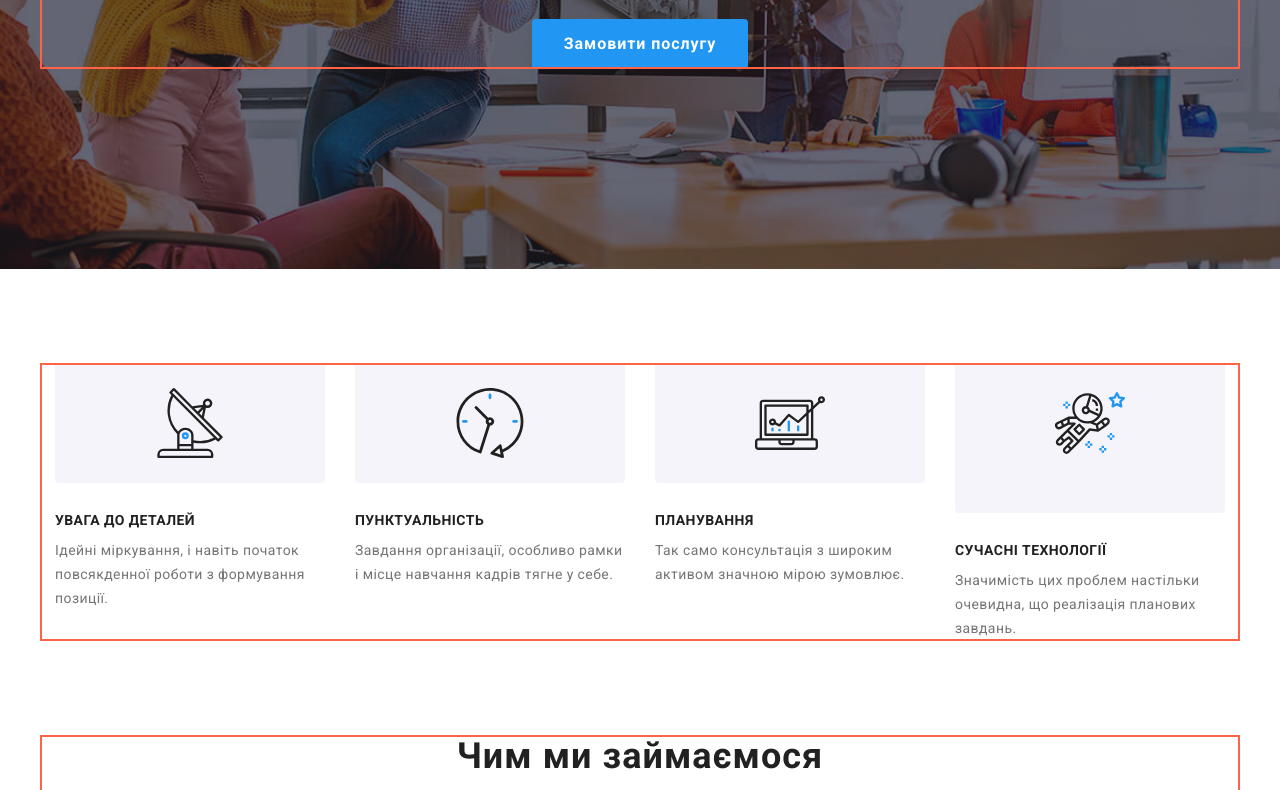
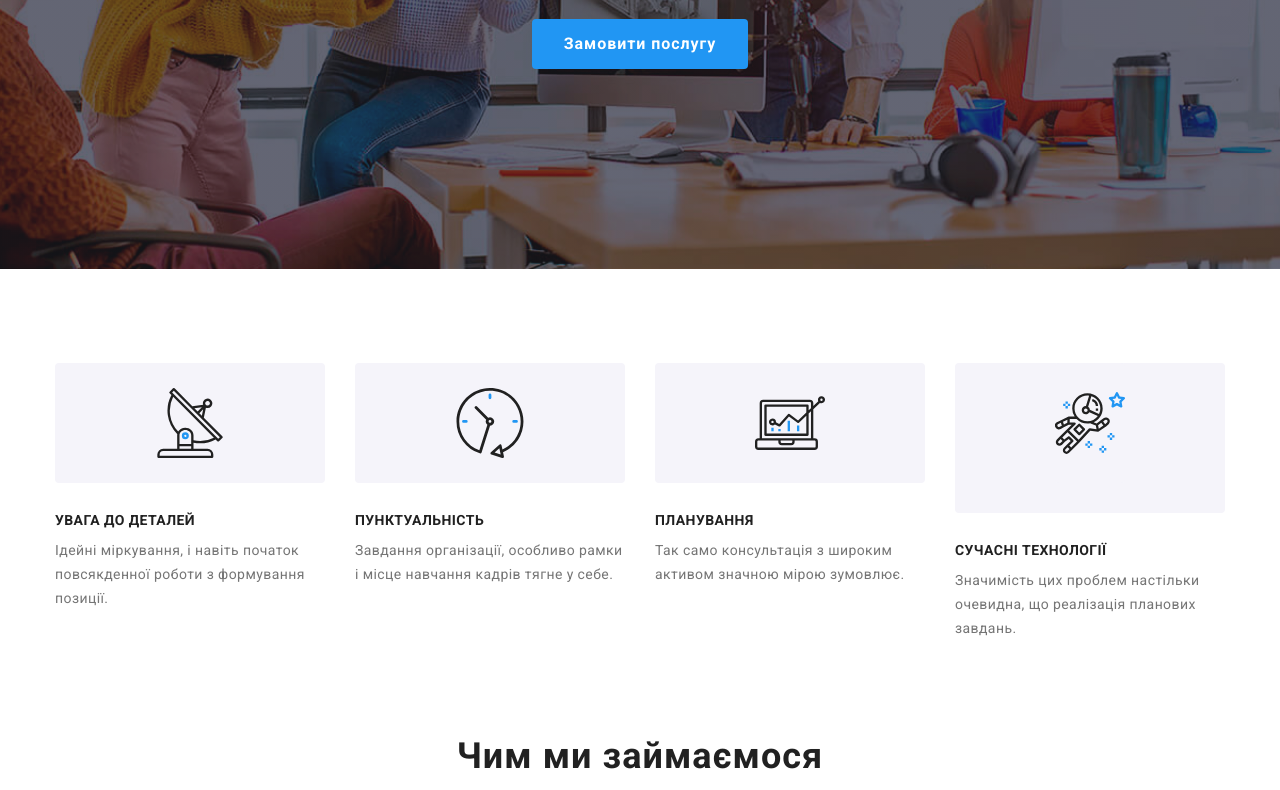
Before and after one commit to mykytau/-goit-markup-hw-08, a plain HTML site: page index.html in a window 1280 px wide. Shown: the part 411-1201 px from the top of the page. Drawn offline with nearby package versions, Linux system fonts and the light colour scheme; files that its build step writes are made by us from their sources.

Commit message:
Update _container.scss

```diff
--- a/sass/base/_container.scss
+++ b/sass/base/_container.scss
@@ -4,8 +4,7 @@
     padding-right: 15px;
     margin-left: auto;
     margin-right: auto;
-    outline: 2px solid tomato;
-    outline-offset: -2px;
+
 }
 
 @media screen and (min-width: 768px) {
```
